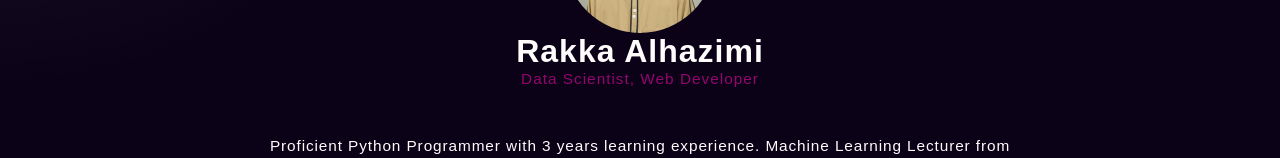
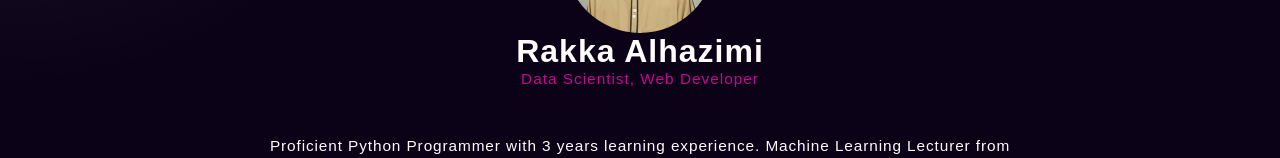
Before and after one commit to rakkaalhazimi/Vue-Blogspot, a Vue app: page /about in a window 1280 px wide. Shown: the part 381-539 px from the top of the page. Built offline with nearby package versions, Linux system fonts and the light colour scheme.

Commit message:
change: lighten accent color

```diff
--- a/src/scss/_base.scss
+++ b/src/scss/_base.scss
@@ -3,7 +3,7 @@ $dominant: #0B0218;
 $dominant-shade: #0A0D10;
 $dominant-transparent: rgba(19, 22, 27, 0.8);
 $complement: #FFFCFC;
-$accent: hsl(316, 93%, 30%);
+$accent: hsl(316, 93%, 40%);
 $variant-1: hsl(116, 93%, 30%);
 $variant-2: hsl(166, 93%, 30%);
 $variant-3: hsl(216, 93%, 30%);
```
